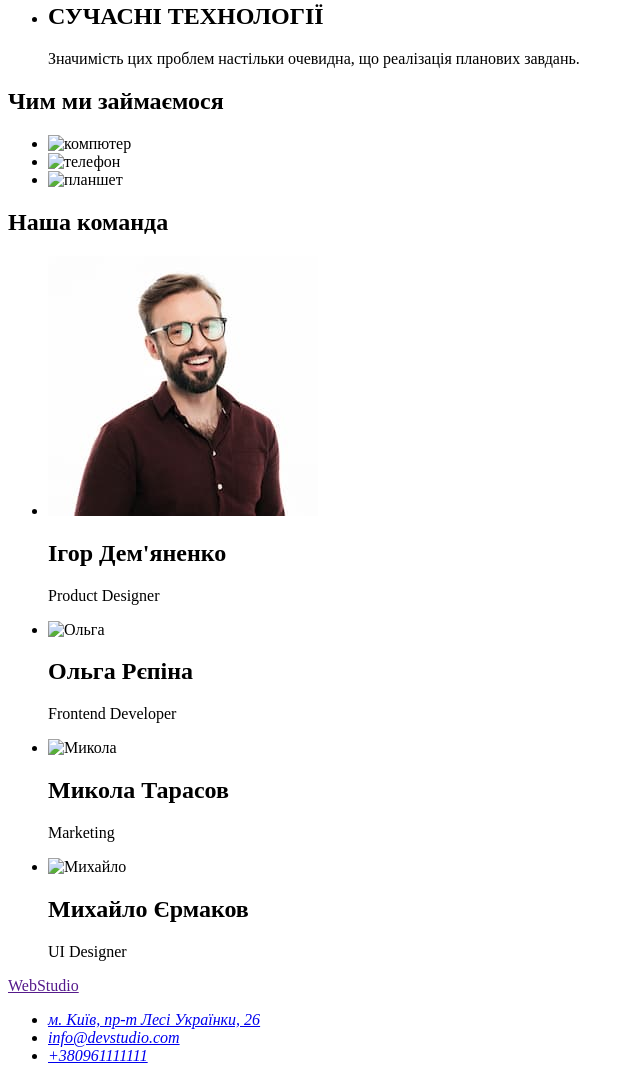
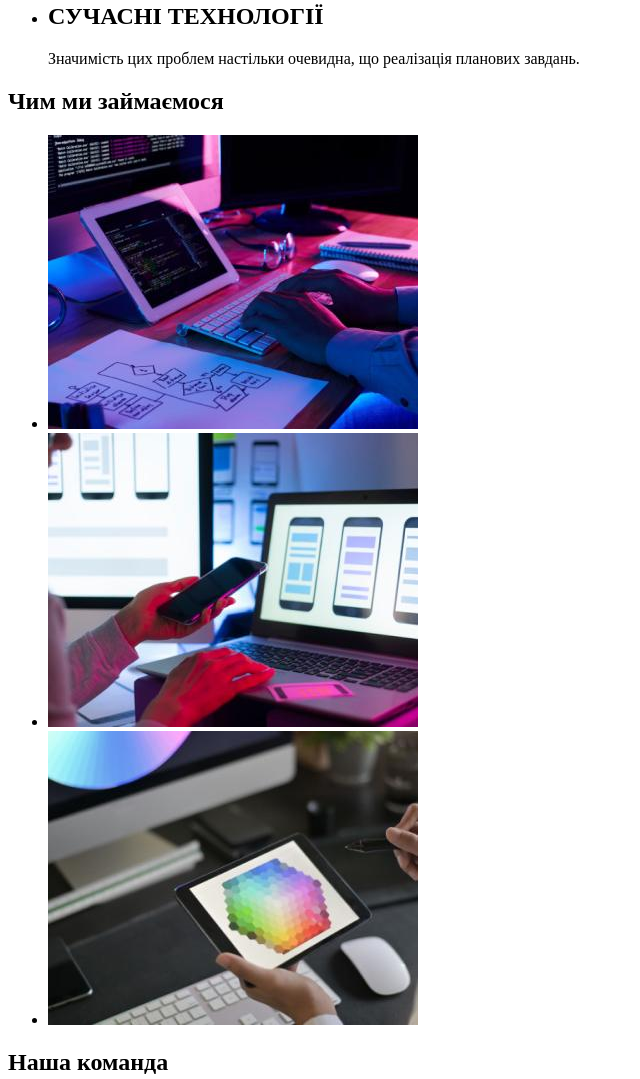
Before and after one commit to Olga13-13/goit-markup-hw-01, a plain HTML site: page index.html in a window 1280 px wide. Shown: the part 507-1586 px from the top of the page, without its empty margins (0-640 px from the left). Drawn offline with Linux system fonts and the light colour scheme; the site is published under a folder, as on GitHub Pages, so addresses that start at the root find nothing.

Commit message:
розмітка=готова

```diff
--- a/index.html
+++ b/index.html
@@ -63,7 +63,7 @@
         <ul>
           <li>
             <img
-              src="/images/box1.jpg"
+              src="./images/box1.jpg"
               alt="компютер"
               width="370"
               height="294"
@@ -71,7 +71,7 @@
           </li>
           <li>
             <img
-              src="/images/box2.jpg"
+              src="./images/box2.jpg"
               alt="телефон"
               width="370"
               height="294"
@@ -79,7 +79,7 @@
           </li>
           <li>
             <img
-              src="/images/box3.jpg"
+              src="./images/box3.jpg"
               alt="планшет"
               width="370"
               height="294"
@@ -96,13 +96,18 @@
             <p>Product Designer</p>
           </li>
           <li>
-            <img src="/images/card2.jpg" alt="Ольга" width="270" height="260" />
+            <img
+              src="./images/card2.jpg"
+              alt="Ольга"
+              width="270"
+              height="260"
+            />
             <h2>Ольга Рєпіна</h2>
             <p>Frontend Developer</p>
           </li>
           <li>
             <img
-              src="/images/card3.jpg"
+              src="./images/card3.jpg"
               alt="Микола"
               width="270"
               height="260"
@@ -112,7 +117,7 @@
           </li>
           <li>
             <img
-              src="/images/card4.jpg"
+              src="./images/card4.jpg"
               alt="Михайло"
               width="270"
               height="260"
```
